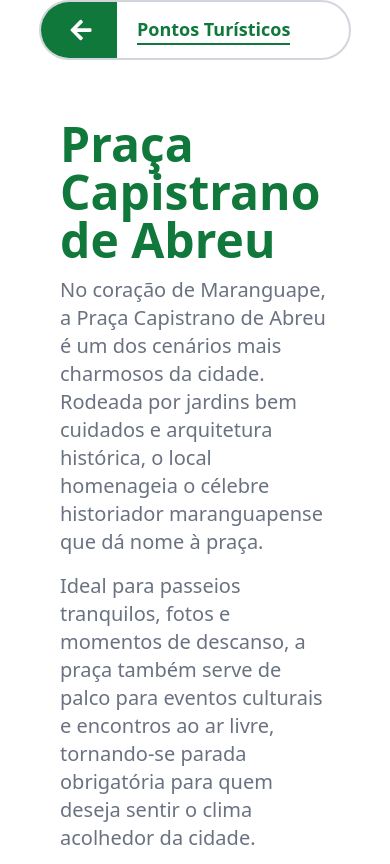
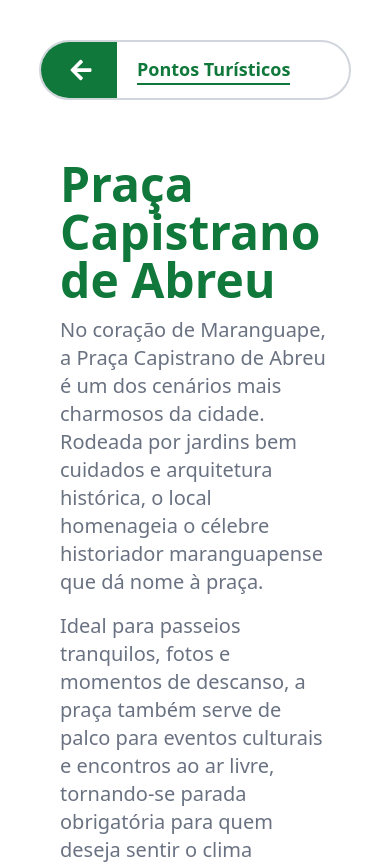
Before and after one commit to newberg85/qr-cultural, a Next.js app: page /pontos-turisticos in a window 390 px wide. Shown: the top 864 px of the page. Built offline with nearby package versions, Linux system fonts and the light colour scheme.

Commit message:
Alteração em algum bagulho

```diff
--- a/app/pontos-turisticos/page.jsx
+++ b/app/pontos-turisticos/page.jsx
@@ -8,7 +8,7 @@ const page = () => {
   return (
     <div className='flex flex-col md:flex-row w-full items-center'>
       <div className='flex flex-col md:w-[60%] justify-center items-start'>
-        <div className='flex flex-row w-[80%] text-sm  justify-start items-center border-2 mx-auto border-gray-300 rounded-full '>
+        <div className='flex flex-row w-[80%] text-sm mt-[40px] md:mt-0  justify-start items-center border-2 mx-auto border-gray-300 rounded-full '>
             <button className='bg-[#10783b] rounded-tl-full rounded-bl-full p-4 text-white'>
             <Link href="/">
             <FaArrowLeft className='ml-3 mr-2 h-full text-2xl'/>
```
